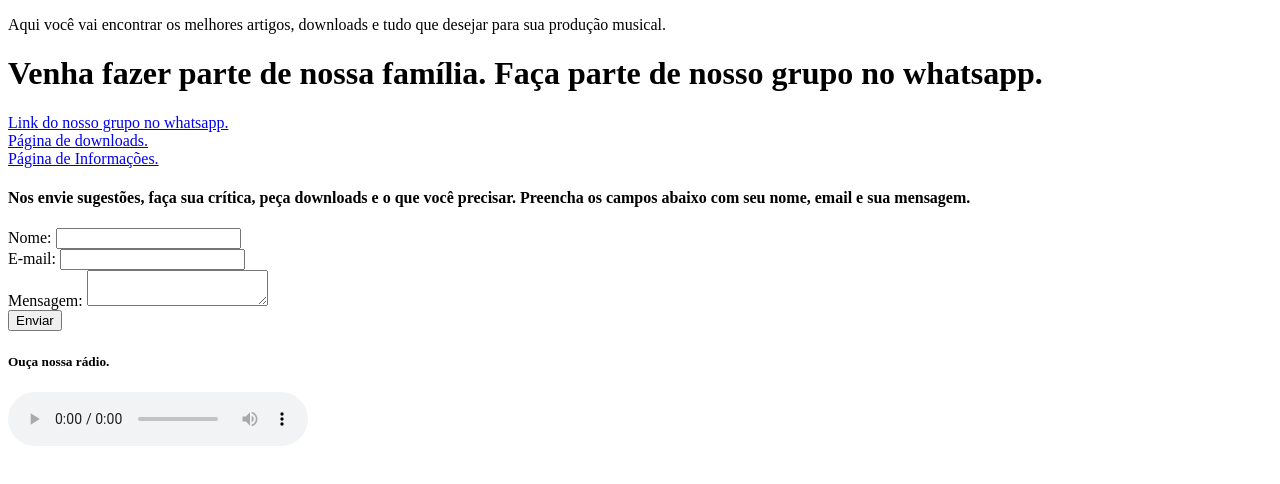
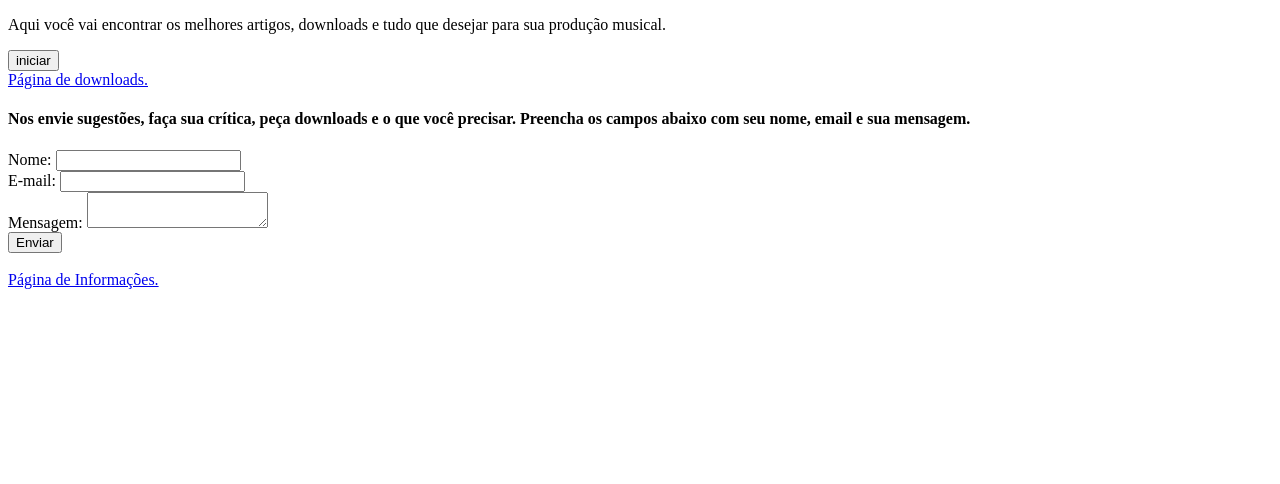
Before and after one commit to flaviobnr/site_main, a plain HTML site: page projetos/project principal/index.html in a window 1280 px wide. Drawn offline with Linux system fonts and the light colour scheme.

Commit message:
seção A

```diff
--- a/projetos/project principal/index.html
+++ b/projetos/project principal/index.html
@@ -1,21 +1,22 @@
 <!DOCTYPE html>
-<html lang="en">
+<html lang="ptbr">
 <head>
-    <meta charset="UTF-8">
     <meta http-equiv="X-UA-Compatible" content="IE=edge">
     <meta name="viewport" content="width=device-width, initial-scale=1.0">
+    <meta charset="UTF-8">
     <title>Portal_Turma_do_gueto.</title>
 </head>
+<body>
     <p>Aqui você vai encontrar os melhores artigos, downloads e tudo que desejar para sua produção musical.</p>
-    <h1>Venha fazer parte de nossa família. Faça parte de nosso grupo no whatsapp.</h1>
-    <link><a href="https://chat.whatsapp.com/BDZRwUdBf3R9f4MOAvTluj">Link do nosso grupo no whatsapp.</a>
-    <br
-    <link><a href="downloads.html">Página de downloads.</a>
-<br
-    <link><a href="Informações.html">Página de Informações.</a>
-<form action="/pagina-processa-dados-do-form" method="post">
-        <H4>Nos envie sugestões, faça sua crítica, peça downloads e o que você precisar. Preencha os campos abaixo com seu nome, email e sua mensagem.</H1>
-            <div>
+        <button id="botaoIniciar" class="botao-taboada" onclick="iniciar()">iniciar</button>
+
+<br>
+    <a href="downloads.html">Página de downloads.</a>
+    <br>
+
+    <h4>Nos envie sugestões, faça sua crítica, peça downloads e o que você precisar. Preencha os campos abaixo com seu nome, email e sua mensagem.</h4>
+    <form>
+        <div>
             <label for="nome">Nome:</label>
             <input type="text" id="nome" />
         </div>
@@ -27,10 +28,12 @@
             <label for="msg">Mensagem:</label>
             <textarea id="msg"></textarea>
         </div>
+        <button type="submit">Enviar</button>
     </form>
-    <button>Enviar</button>
 
-    <h5>Ouça nossa rádio.</h5>
-<audio controls src="https://videos.pornocarioca.com/get_file/13/c8836cf6ed6511990c761e70b25827f3/59000/59369/59369_480p.mp4"></audio>
+    <br>
+    <a href="Informações.html">Página de Informações.</a>
+
+    <script src="taboada.js"></script>
 </body>
 </html>
--- /dev/null
+++ b/projetos/project principal/taboada.js
@@ -0,0 +1,14 @@
+function iniciar() {
+    alert("Taboada");
+    let n = prompt("Insira o número: ");
+    n = parseInt(n);
+
+    if (isNaN(n)) {
+        console.log("Número inválido.");
+    } else {
+        for (let i = 1; i <= 10; i++) {
+            let resultado = n * i;
+            console.log(`${n} * ${i} = ${resultado}`);
+        }
+    }
+}
```
